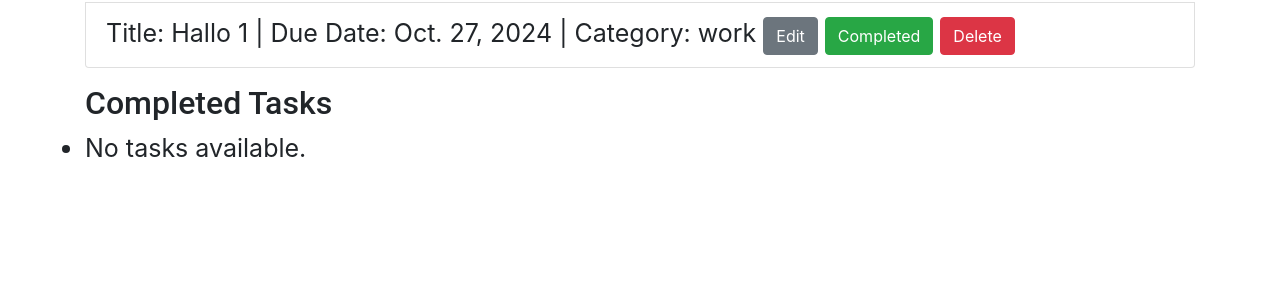
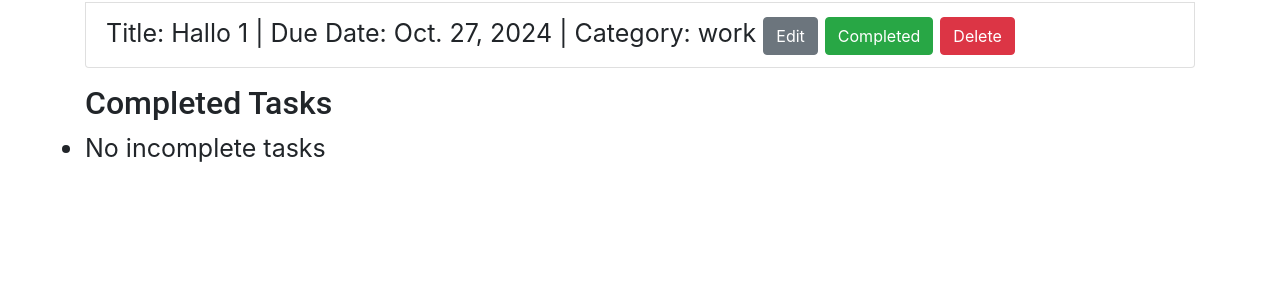
Before and after one commit to vsteiner1/Test_project_task_managment, a Django app: page / in a window 1280 px wide. Shown: the part 241-541 px from the top of the page. Run offline with Django 5.2, Linux system fonts and the light colour scheme; data comes from the database, SQL or seed files in the repository; some libraries are stand-ins or nearby versions.

Commit message:
task_list template done

```diff
--- a/tasks/templates/tasks/task_list.html
+++ b/tasks/templates/tasks/task_list.html
@@ -28,7 +28,7 @@
             </form>
         </li>
         {% empty %}
-        <li>No tasks available.</li>
+        <li>No open tasks</li>
         {% endfor %}
     </ul>
     <p></p>
@@ -50,7 +50,7 @@
             </form>
         </li>
         {% empty %}
-        <li>No tasks available.</li>
+        <li>No incomplete tasks</li>
         {% endfor %}
     </ul>
 {% endblock %}
```
